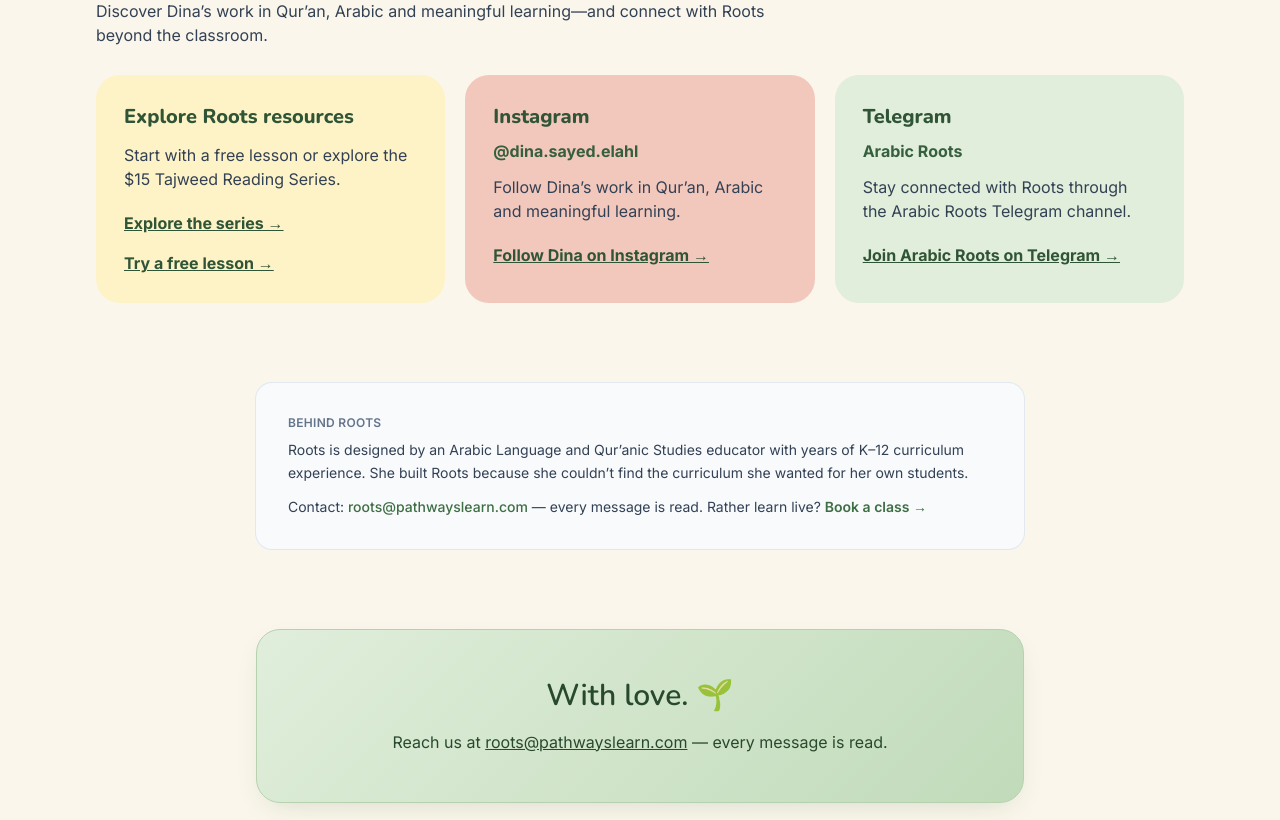
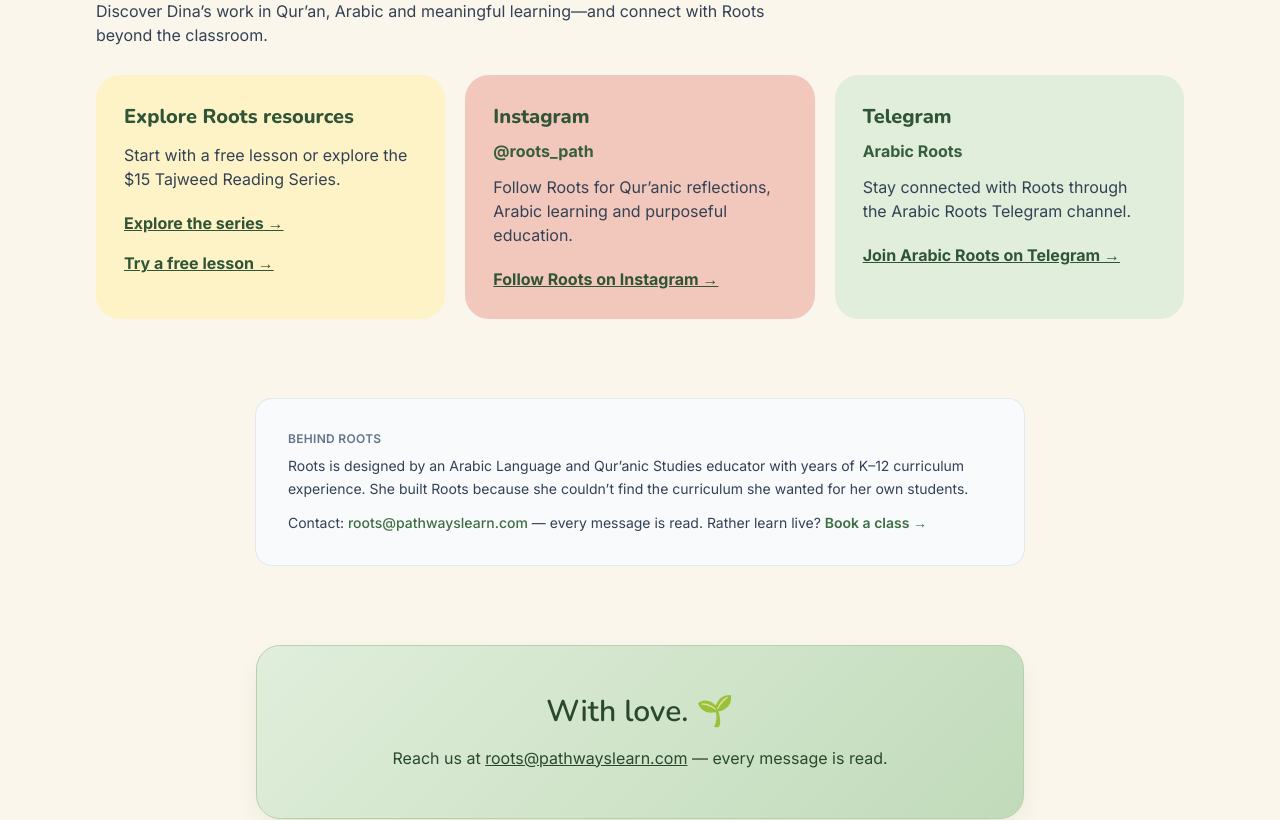
Before and after one commit to DinaElAhl/Pathways-, a React (Vite) app: page / in a window 1280 px wide. Shown: the part 3200-4020 px from the top of the page. Built offline with nearby package versions, Linux system fonts and the light colour scheme.

Commit message:
fix: link Roots Instagram account instead of personal profile

```diff
--- a/public/preview-roots.html
+++ b/public/preview-roots.html
@@ -6,4 +6,4 @@
 <section class="paths wrap"><h2>What brings you to Roots?</h2><div class="grid"><article class="card"><h3>Teach my child</h3><p>A simple starting point for Qur’an and Arabic learning at home.</p><a href="for/parents">Find your first lesson →</a></article><article class="card"><h3>Support my teaching</h3><p>Find useful lesson resources, Qur’anic reflections and teacher tools.</p><a href="edu-hub">Open the teacher hub →</a></article><article class="card"><h3>Bring Roots to my school</h3><p>Explore curriculum options shaped around your school’s needs.</p><a href="for-schools">Explore school support →</a></article></div></section>
 <section class="wrap"><div class="offer"><div class="book"><span class="badge">YOUR NEXT STEP</span><strong style="margin-top:20px">Roots Tajweed<br>Reading Series</strong><span>Five lessons · $15 bundle</span></div><div><h2>Start reading.<br>Build your foundations.</h2><p>Explore five lessons that move from the Arabic alphabet toward reading with Tajweed. Preview a free sample, then choose the full series when you’re ready.</p><a class="button" href="shop">See the series · $15 →</a><a style="display:inline-block;margin:12px;font-weight:800;text-decoration:underline" href="free-sample">Try a sample first</a><p class="small">Already available through our existing shop.</p></div></div></section>
 <section class="method wrap"><span class="badge">THE ROOTS METHOD</span><h2>Notice. Reflect. Grow.</h2><div class="grid"><article class="card"><h3>1. Manifestation</h3><p>Where do you see this Name in creation, in your body, in history?</p><p lang="ar" dir="rtl">آثار الاسم في الخلق</p></article><article class="card"><h3>2. Tafakkur</h3><p>Ponder until you feel awe. Knowledge without reflection is incomplete.</p><p lang="ar" dir="rtl">التفكّر</p></article><article class="card"><h3>3. Akhlāq</h3><p>Let the Name reshape your character—that is the purpose of knowing Him.</p><p lang="ar" dir="rtl">الأخلاق</p></article></div></section>
-<section class="wrap" style="padding-bottom:40px"><span class="badge">KEEP GROWING WITH ROOTS</span><h2>A little inspiration.<br>A useful next step.</h2><p>Explore Dina’s work in Qur’an, Arabic and meaningful learning—and stay connected with Roots beyond the classroom.</p><div class="grid"><article class="card"><h3>Explore my work</h3><p>Start with Roots lessons, teacher resources and the Tajweed Reading Series.</p><a href="shop">Discover Roots resources →</a></article><article class="card"><h3>Instagram</h3><p>Follow Roots for Qur’anic reflections and ideas for meaningful learning.</p><a href="https://www.instagram.com/dina.sayed.elahl/" target="_blank" rel="noopener noreferrer">Follow @dina.sayed.elahl →</a></article><article class="card"><h3>Telegram</h3><p>Connect with the Roots channel and continue your learning journey.</p><a href="https://t.me/arabic_roots" target="_blank" rel="noopener noreferrer">Join Arabic Roots →</a></article></div></section><footer><strong>Roots | جذور</strong><p class="small">Homepage concept · Preview only · Current homepage unchanged</p></footer></body></html>
+<section class="wrap" style="padding-bottom:40px"><span class="badge">KEEP GROWING WITH ROOTS</span><h2>A little inspiration.<br>A useful next step.</h2><p>Explore Dina’s work in Qur’an, Arabic and meaningful learning—and stay connected with Roots beyond the classroom.</p><div class="grid"><article class="card"><h3>Explore my work</h3><p>Start with Roots lessons, teacher resources and the Tajweed Reading Series.</p><a href="shop">Discover Roots resources →</a></article><article class="card"><h3>Instagram</h3><p>Follow Roots for Qur’anic reflections and ideas for meaningful learning.</p><a href="https://www.instagram.com/roots_path/" target="_blank" rel="noopener noreferrer">Follow @roots_path →</a></article><article class="card"><h3>Telegram</h3><p>Connect with the Roots channel and continue your learning journey.</p><a href="https://t.me/arabic_roots" target="_blank" rel="noopener noreferrer">Join Arabic Roots →</a></article></div></section><footer><strong>Roots | جذور</strong><p class="small">Homepage concept · Preview only · Current homepage unchanged</p></footer></body></html>
--- a/src/data/socialLinks.js
+++ b/src/data/socialLinks.js
@@ -1,4 +1,4 @@
 export const socialLinks = [
-  { name: 'Instagram', handle: '@dina.sayed.elahl', url: 'https://www.instagram.com/dina.sayed.elahl/', description: 'Follow Dina’s work in Qur’an, Arabic and meaningful learning.', cta: 'Follow Dina on Instagram →', color: 'bg-[#f3c8bc]' },
+  { name: 'Instagram', handle: '@roots_path', url: 'https://www.instagram.com/roots_path/', description: 'Follow Roots for Qur’anic reflections, Arabic learning and purposeful education.', cta: 'Follow Roots on Instagram →', color: 'bg-[#f3c8bc]' },
   { name: 'Telegram', handle: 'Arabic Roots', url: 'https://t.me/arabic_roots', description: 'Stay connected with Roots through the Arabic Roots Telegram channel.', cta: 'Join Arabic Roots on Telegram →', color: 'bg-brand-100' },
 ]
```
